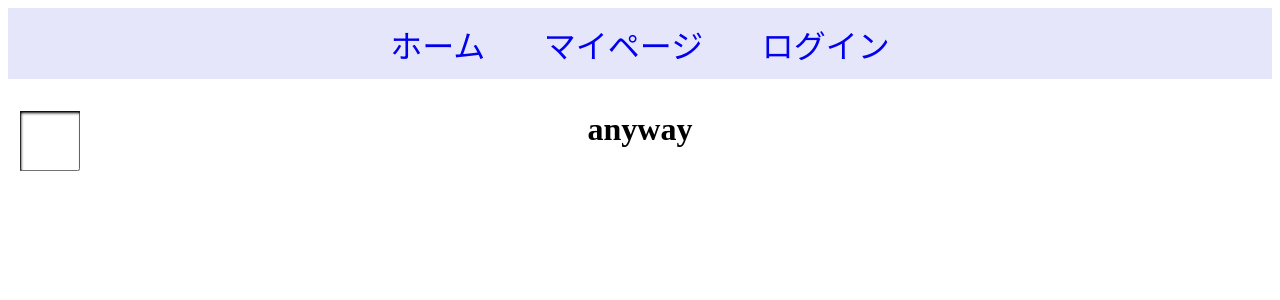
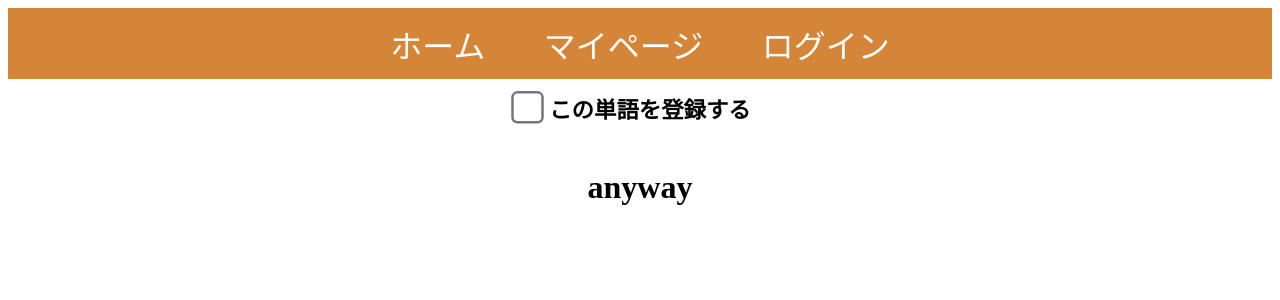
Before and after one commit to uta7/graduation-work, a PHP site: the page made by q&a.php in a window 1280 px wide. Shown: the top 300 px of the page. Run offline with PHP 8.4, Linux system fonts and the light colour scheme.

Commit message:
Add files via upload

```diff
--- a/q&a.php
+++ b/q&a.php
@@ -13,7 +13,10 @@
   <?php include "data.php" ?>
   <div >
     <div class="backColorTest">
-      <input class="checkbox" type="checkbox">
+      <div class="flexPa">
+        <input class="checkbox" type="checkbox">
+        <div class="fontsizeSmall">この単語を登録する</div>
+      </div>
       <p><?php echo $table[0]["Eng"]; ?></p>
       <p id="option1" class="hidden"><?php echo $table[0]["Ja"]; ?></p>
     </div>
--- a/style.css
+++ b/style.css
@@ -5,7 +5,7 @@ body {
 }
 
 #nav {
-	background-color: lavender;
+	background-color: #d48537;
 }
 
 #nav ul li a:active {
@@ -25,6 +25,7 @@ body {
 
 #nav ul li a {
 	text-decoration: none;
+	color: #fff;
 }
 #nav ul li a:hover {
 	text-decoration: underline;
@@ -66,6 +67,7 @@ body {
 	transform:scale(2.0);
 	margin: 0.3rem;
 	padding: 0.3rem;
+	accent-color: orange;
 }
 
 .badBtn {
@@ -131,41 +133,12 @@ table {
 	background-color: rgba(0, 0, 255, 0.42);;
 }
 
-/* -------------以下チェックボックス------------- */
-.checkbox {
-	margin:			0 0 10px 20px;
-}
-/* ラベルのスタイル　*/
-.checkbox {
-	padding-left:		38px;			/* ラベルの位置 */
-	font-size:		32px;
-	line-height:		32px;
-	display:		inline-block;
-	cursor:			pointer;
-	position:		relative;
+.fontsizeSmall {
+	font-size: 70%;
+	margin: 1% 1%;
 }
 
-/* ボックスのスタイル */
 .checkbox {
-	content:		'';
-	width:			60px;			/* ボックスの横幅 */
-	height:			60px;			/* ボックスの縦幅 */
-	display:		inline-block;
-	position:		absolute;
-	left:			0;
-	background-color:	#fff;
-	box-shadow:		inset 1px 2px 3px 0px #000;
-	border-radius:		6px 6px 6px 6px;
+	accent-color: orange;
+	transform: scale(2.5);
 }
-/* 元のチェックボックスを表示しない */
-.checkbox input[type=checkbox] {
-	display:		none;
-}
-/* チェックした時のスタイル */
-.checkbox input[type=checkbox]:checked {
-	content:		'\2713';		/* チェックの文字 */
-	font-size:		34px;			/* チェックのサイズ */
-	color:			#fff;			/* チェックの色 */
-	background-color:	#06f;			/* チェックした時の色 */
-}
-/* -------------チェックボックス------------- */
--- a/test.php
+++ b/test.php
@@ -12,7 +12,10 @@
 <?php include "header.php" ?>
 <?php include "data.php" ?>
   <div class="backColorTest">
-    <input class="checkbox" type="checkbox">
+    <div class="flexPa">
+      <input class="checkbox" type="checkbox">
+      <div class="fontsizeSmall">この単語を登録する</div>
+    </div>
     <p id="question"><?php echo $table[0]["Ja"]; ?></p>
     <!-- タイプした文字 -->
     <p id="out"></p>
```
